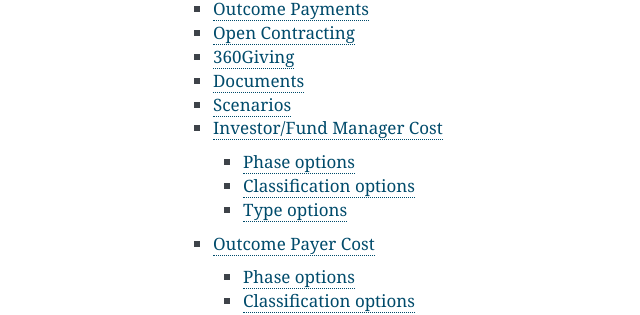
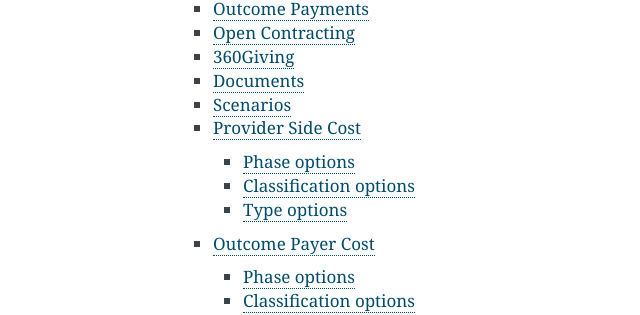
Before and after one commit to INDIGO-Initiative/indigo-data-standard, a Sphinx documentation site: the page built from docs/index.rst, in a window 1280 px wide and 900 px high, scrolled down 1088 px. Shown: the part 144-459 px from the top of the window, without its empty margins (297-937 px from the left). Built offline with Sphinx 7.4.7, drawn with Linux system fonts in a browser that asks for light colours.

Commit message:
schema: Provider Side and Outcome Payer Cost on project changes
Provider Side was Investor/Fund

```diff
--- a/docs/data-dictionary/project.rst
+++ b/docs/data-dictionary/project.rst
@@ -261,13 +261,13 @@
    :schema: project.json
    :path: /properties/scenarios/items
 
-Investor/Fund Manager Cost
---------------------------
+Provider Side Cost
+------------------
 
 
 .. datadictionary::
    :schema: project.json
-   :path: /properties/investor_or_fund_manager_cost/items
+   :path: /properties/provider_side_cost/items
 
 Phase options
 ^^^^^^^^^^^^^
```
Also changed, not shown: 4 other files.
